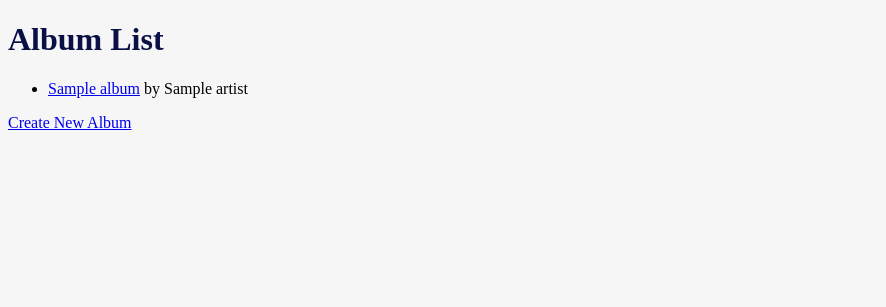
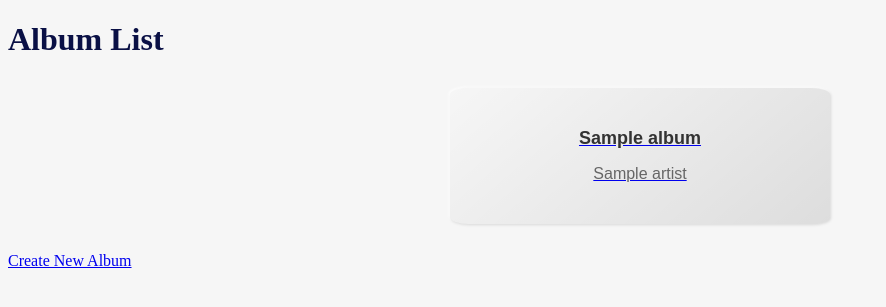
Before and after one commit to Momentum-Team-19/django-music-Davis-Patterson, a Django app: template django_music/templates/album_list.html in a window 1280 px wide. Shown: the top 307 px of the page, without its empty margins (0-886 px from the left). Run offline with Django 4.2, Linux system fonts and the light colour scheme; the template is opened without the code that fills it: most values are stand-ins (such as "Sample title", 1, 10 or a date in 2020); data that the repository does not hold is empty.

Commit message:
added some styling

```diff
--- a/django_music/static/style.css
+++ b/django_music/static/style.css
@@ -1,9 +1,12 @@
+@import url("https://fonts.googleapis.com/css?family=Assistant:400,700|Playfair+Display:900");
+
 :root {
     --clr-light: #f6f6f6;
     --clr-dark: #0A1045;
     --clr-primary: #ccc;
     --clr-secondary: #7d7d7d;
     --clr-accent: #009FFD;
+    --clr-test: #FF0000;
 
     --foreground: var(--clr-light);
     --background: var(--clr-dark);
@@ -16,3 +19,71 @@ body {
 h1 {
     color: var(--clr-dark);
 }
+
+.albumList {
+    display: flex;
+    flex-wrap: wrap;
+    justify-content: center;
+    margin-bottom: 20px;
+}
+
+.albumBox {
+    border: 20 px lightgrey;
+    box-shadow: 1px 1px 3px #00000020, -1px -1px 3px #ffffff;
+    background: linear-gradient(140deg, rgba(255, 0, 0, 0), rgba(0, 0, 0, 0.1));
+    display: column;
+    justify-content: center;
+    align-items: center;
+    border-radius: 5%;
+    padding: 2%;
+    margin: 8px;
+}
+
+.albumBox {
+    width: 26%;
+}
+
+@media (max-width: 1200px) {
+    .albumBox {
+        width: 30%;
+    }
+}
+
+@media (max-width: 992px) {
+    .albumBox {
+        width: 40%;
+    }
+}
+
+@media (max-width: 768px) {
+    .albumBox {
+        width: 50%;
+    }
+}
+
+@media (max-width: 576px) {
+    .albumBox {
+        width: 90%;
+    }
+}
+
+.albumTitle {
+    font-family: "Arial", sans-serif;
+    font-size: 18px;
+    font-weight: bold;
+    color: #333;
+    text-align: center;
+    white-space: nowrap;
+    overflow: hidden;
+    text-overflow: ellipsis;
+}
+
+.albumArtist {
+    font-family: "Arial", sans-serif;
+    font-size: 16px;
+    color: #666;
+    text-align: center;
+    white-space: nowrap;
+    overflow: hidden;
+    text-overflow: ellipsis;
+}
--- a/django_music/templates/album_list.html
+++ b/django_music/templates/album_list.html
@@ -11,11 +11,16 @@
 
 <body>
     <h1>Album List</h1>
-    <ul>
+    <div class="albumList">
         {% for album in albums %}
-        <li><a href="{% url 'album_detail' album.pk %}">{{ album.title }}</a> by {{ album.artist }}</li>
+        <a href="{% url 'album_detail' album.pk %}" class="albumBox">
+            <div class="detailBox">
+                <h2 class="albumTitle">{{ album.title }}</h2>
+                <p class="albumArtist">{{ album.artist }}</p>
+            </div>
+        </a>
         {% endfor %}
-    </ul>
+    </div>
     <a href="{% url 'create_album' %}">Create New Album</a>
 
 </body>
```
